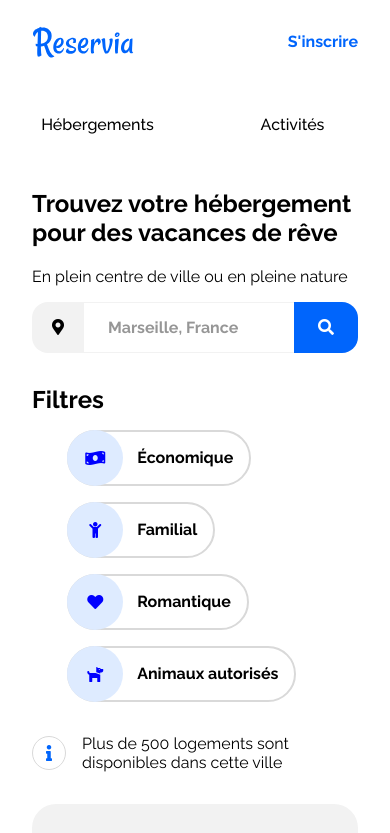
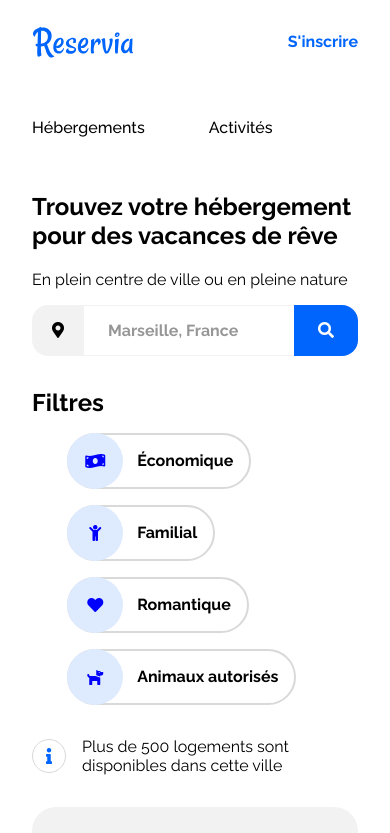
Before and after one commit to JustineTharchin/HTML-CSS_dynamique, a plain HTML site: page index.html in a window 390 px wide. Shown: the top 833 px of the page. Drawn offline with Linux system fonts and the light colour scheme.

Commit message:
modification menu version mobile

```diff
--- a/style/style.css
+++ b/style/style.css
@@ -410,12 +410,6 @@ a{
         order: 2;
     }
 
-    .header_nav_link{
-        width: 50%;
-        text-align: center;
-        border-top: none;
-    }
-
     .header_nav_link:hover{
         color: var(--main-blue);
         border-bottom: 3px solid var(--main-blue);
```
